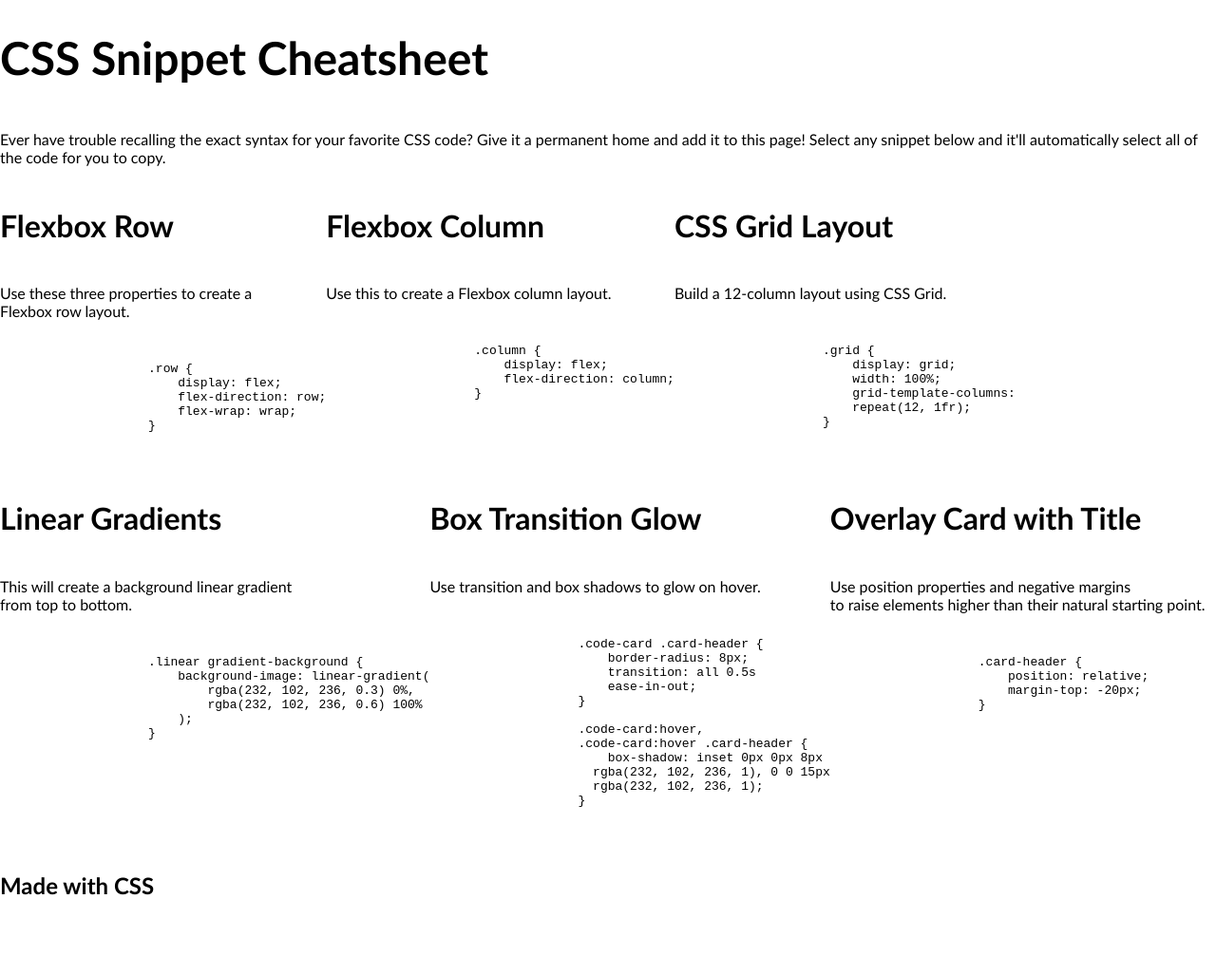
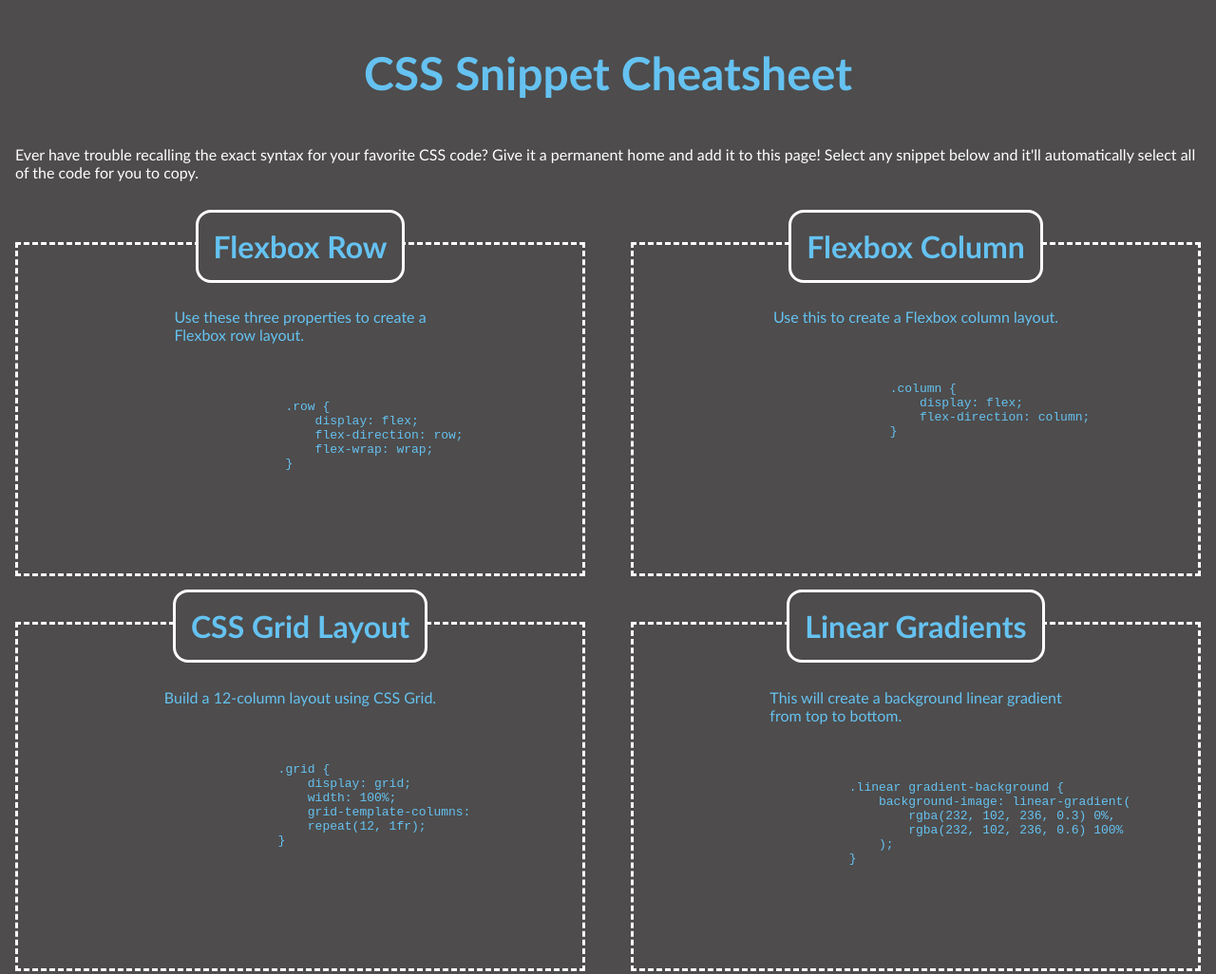
Before and after one commit to VsAnomons1/CSS_Snippet_Cheat_Sheet, a plain HTML site: page index.html in a window 1280 px wide. Shown: the top 1026 px of the page at 95% size. Before the commit the page ends 971 px from the top, so only its background shows below. Drawn offline with Linux system fonts and the light colour scheme.

Commit message:
Updated style.css

```diff
--- a/styles/style.css
+++ b/styles/style.css
@@ -1,16 +1,63 @@
+:root {
+    --neon: #65c2f1;
+    --bdrcolor: #fff;
+    --bgcolor: #4e4c4c;
+}
+body {
+    display: flex;
+    flex-direction: column;
+    row-gap: 3em;
+    padding: 1em;
+    background-color: var(--bgcolor);
+}
+
 header {
     display: flex;
     flex-flow: column wrap;
+    align-items: center;
+    color: white;
+}
+header h1 {
+    color: var(--neon);
 }
 
 main {
     display: flex;
     flex-wrap: wrap;
+    justify-content: center;
+    gap: 3em;
 }
+
 section {
+    flex: 1 1 35em;
     display: flex;
     flex-flow: column wrap;
+    align-items: center;
+    color: var(--neon);
+    border: 0.2em dashed var(--bdrcolor);
 }
+section > * {
+    max-width: 80%;
+}
+section h2 {
+    position: relative;
+    top: -2em;
+    z-index: 0;
+    border: 0.1em solid var(--bdrcolor);
+    border-radius: 0.5em;
+    padding: 0.5em;
+    background-color: var(--bgcolor);
+}
+section p, pre {
+    position: relative;
+    top: -5em;
+}
+section pre {
+    tab-size: 1;
+}
+
 footer {
     display: flex;
+    justify-content: center;
+    color: var(--neon);
 }
```
